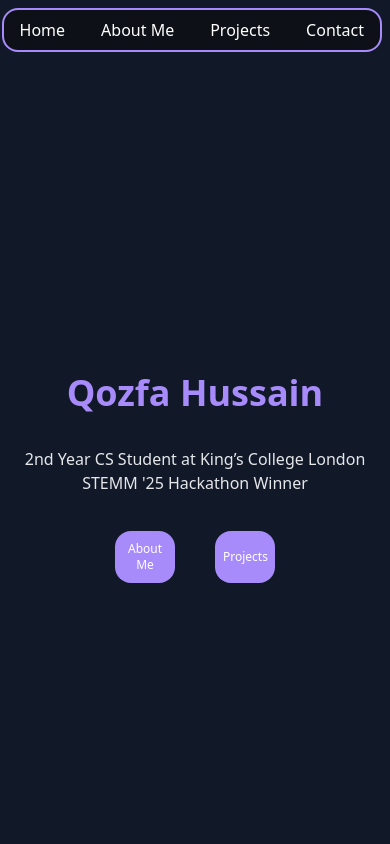
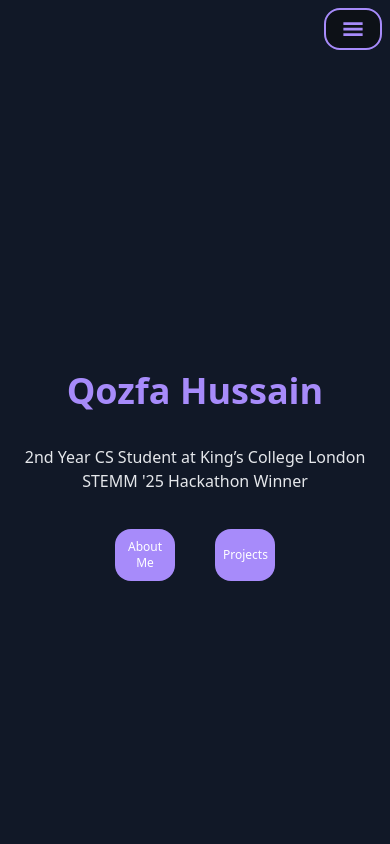
Before and after one commit to qozfa-dev/website, a React (Vite) app in the folder my-project/: page / in a window 390 px wide. Shown: the top 844 px of the page. Built offline with nearby package versions, Linux system fonts and the light colour scheme.

Commit message:
Created hamburger menu toggle for smaller screens

```diff
--- a/my-project/package.json
+++ b/my-project/package.json
@@ -11,8 +11,10 @@
   },
   "dependencies": {
     "@tailwindcss/vite": "^4.1.12",
+    "lucide": "^0.541.0",
     "react": "^19.1.1",
     "react-dom": "^19.1.1",
+    "react-icons": "^5.5.0",
     "tailwindcss": "^4.1.12"
   },
   "devDependencies": {
--- a/my-project/src/components/Navbar.jsx
+++ b/my-project/src/components/Navbar.jsx
@@ -1,15 +1,40 @@
 import React from 'react'
+import { useState } from 'react';
+import { GiHamburgerMenu } from "react-icons/gi";
+import { FaTimes } from "react-icons/fa";
 
 const Navbar = () => {
+  const [isOpen, setIsOpen] = useState(false);
   return (
-    <div className="text-[#FFFFFF] bg-[#0D1117] flex justify-end items-center py-2 px-4 m-2 border-2 border-[#A78BFA] rounded-2xl w-fit sticky top-2 right-2 ml-auto">
+
+    <>
+
+    <nav className="hidden md:block text-[#FFFFFF] bg-[#0D1117] justify-end items-center py-2 px-4 m-2 border-2 border-[#A78BFA] rounded-2xl w-fit sticky top-2 right-2 ml-auto">
     <ul className="flex space-x-9">
       <li className="hover:underline decoration-[#A78BFA] underline-offset-4 decoration-2"><a href="#Home">Home</a></li>
       <li className="hover:underline decoration-[#A78BFA] underline-offset-4 decoration-2"><a href="#About">About Me</a></li>
       <li className="hover:underline decoration-[#A78BFA] underline-offset-4 decoration-2"><a href="#Projects">Projects</a></li>
       <li className="hover:underline decoration-[#A78BFA] underline-offset-4 decoration-2"><a href="#Contact">Contact</a></li>
     </ul>
-    </div>
+    </nav>
+
+    {/* Mobile Navbar */}
+      <nav className="md:hidden text-[#FFFFFF] bg-[#0D1117] border-2 border-[#A78BFA] rounded-2xl py-2 px-4 m-2 sticky top-2 right-2 ml-auto w-fit">
+        <div className="flex justify-between items-center">
+          <h1 className="text-lg font-bold text-[#A78BFA]"></h1>
+          <button onClick={() => setIsOpen(!isOpen)} className="text-[#A78BFA]">
+            {isOpen ? <FaTimes size={22} /> : <GiHamburgerMenu size={22} />}
+          </button>
+        </div>
+
+
+
+
+
+      </nav>
+
+        </>
+
   )
 }
 
```
Also changed, not shown: 1 other file (tests, documents, lock files or other folders).
